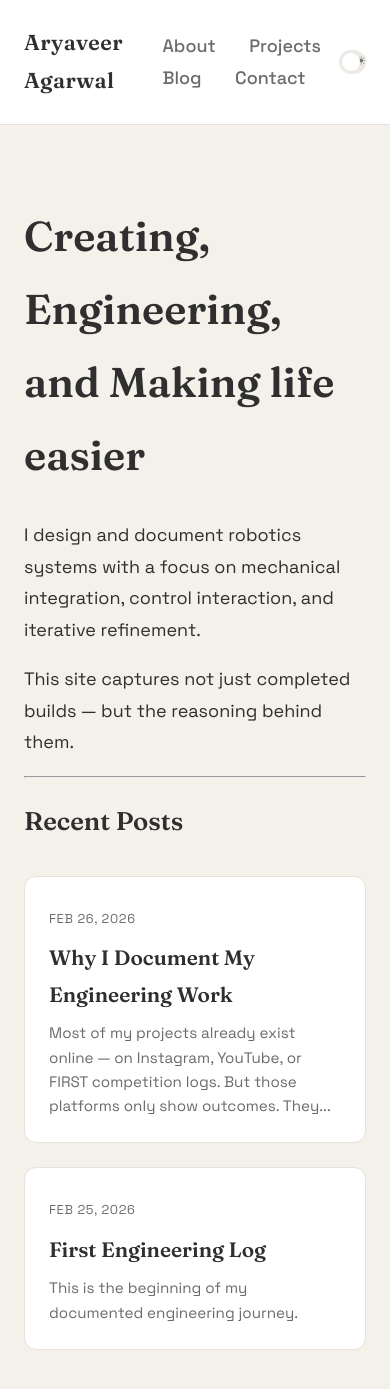
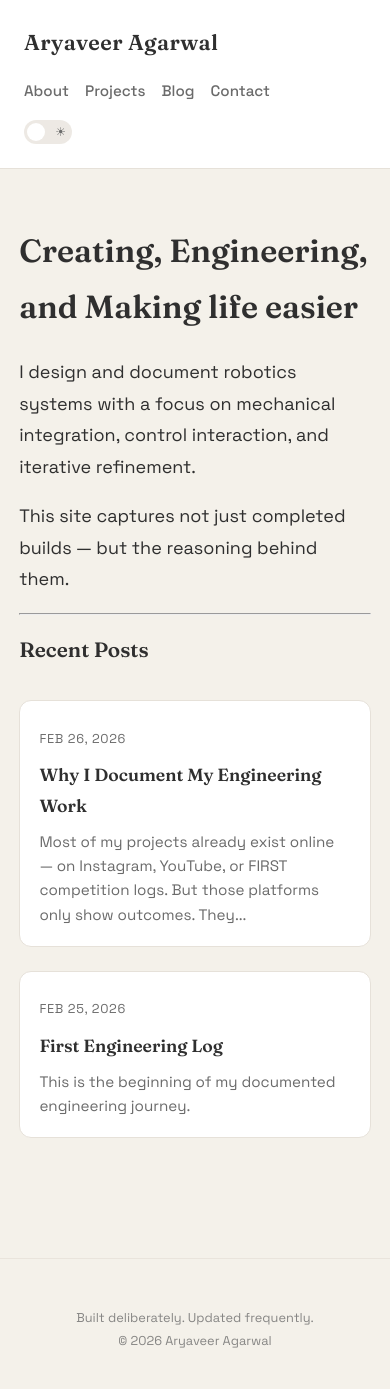
Before and after one commit to aryaveeragarwal/aryaveeragarwal.github.io, a Jekyll site: the page built from index.md, in a window 390 px wide and 1400 px high. Shown: the top 1389 px of the window. Built offline with Jekyll 4.4.1, drawn with Linux system fonts in a browser that asks for light colours.

Commit message:
Update style.css

```diff
--- a/assets/style.css
+++ b/assets/style.css
@@ -373,3 +373,66 @@ main a:hover {
 .archive-title:hover::after {
   width: 100%;
 }
+/* ===============================
+   MOBILE RESPONSIVE
+================================ */
+
+@media (max-width: 768px) {
+
+  /* Reduce global padding */
+  .container {
+    padding: 2rem 1.2rem;
+  }
+
+  /* Header layout stack */
+  .site-header .container {
+    flex-direction: column;
+    align-items: flex-start;
+    gap: 1rem;
+  }
+
+  nav {
+    display: flex;
+    flex-wrap: wrap;
+    gap: 1rem;
+  }
+
+  nav a {
+    margin-left: 0;
+    font-size: 0.95rem;
+  }
+
+  /* Reduce heading sizes */
+  h1 {
+    font-size: 2rem;
+  }
+
+  h2 {
+    font-size: 1.3rem;
+  }
+
+  /* Recent post cards smaller padding */
+  .post-item {
+    padding: 1.2rem;
+  }
+
+  .post-title {
+    font-size: 1.1rem;
+  }
+
+  /* Archive layout stack */
+  .archive-item {
+    flex-direction: column;
+    gap: 0.3rem;
+  }
+
+  .archive-date {
+    width: auto;
+  }
+
+  /* Footer spacing smaller */
+  .site-footer {
+    font-size: 0.8rem;
+  }
+
+}
```
